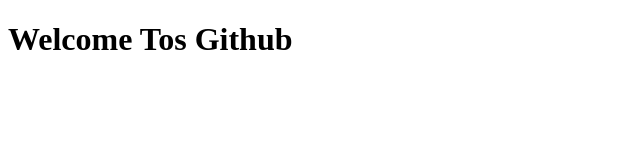
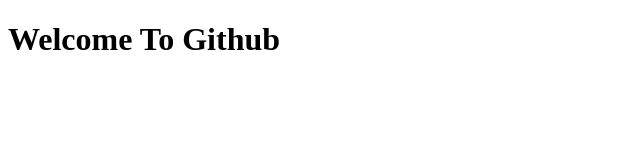
Before and after one commit to jhodel011/webdatabase2102, a plain HTML site: page index.html in a window 1280 px wide. Shown: the full height of the page, 0-640 px from the left. Drawn offline with Linux system fonts and the light colour scheme.

Commit message:
first web structure

```diff
--- a/index.html
+++ b/index.html
@@ -6,6 +6,6 @@
     <title>Document</title>
 </head>
 <body>
-    <h1>Welcome Tos Github</h1>
+    <h1>Welcome To Github</h1>
 </body>
 </html>
```
